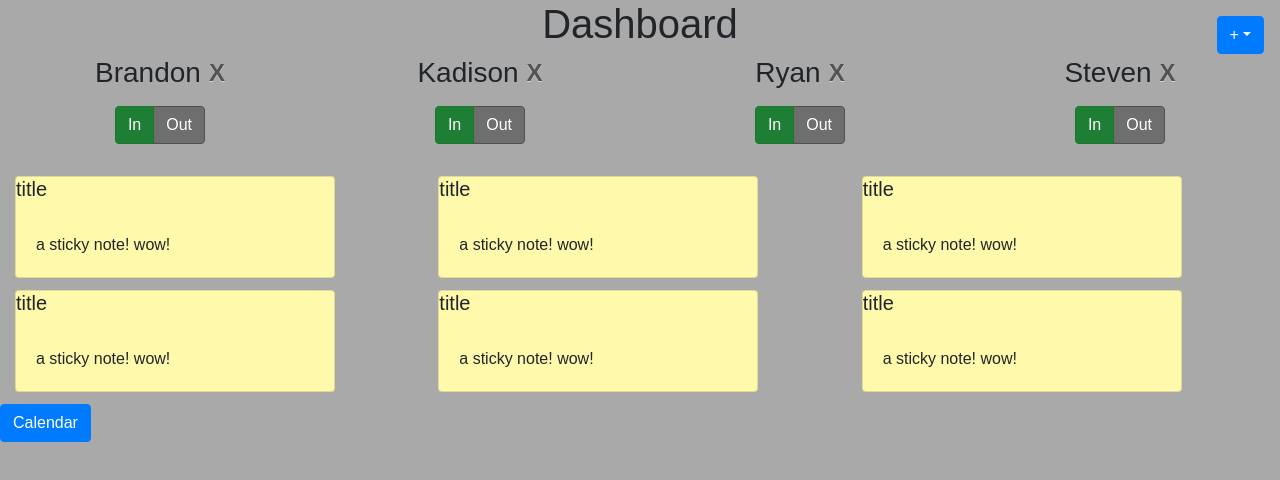
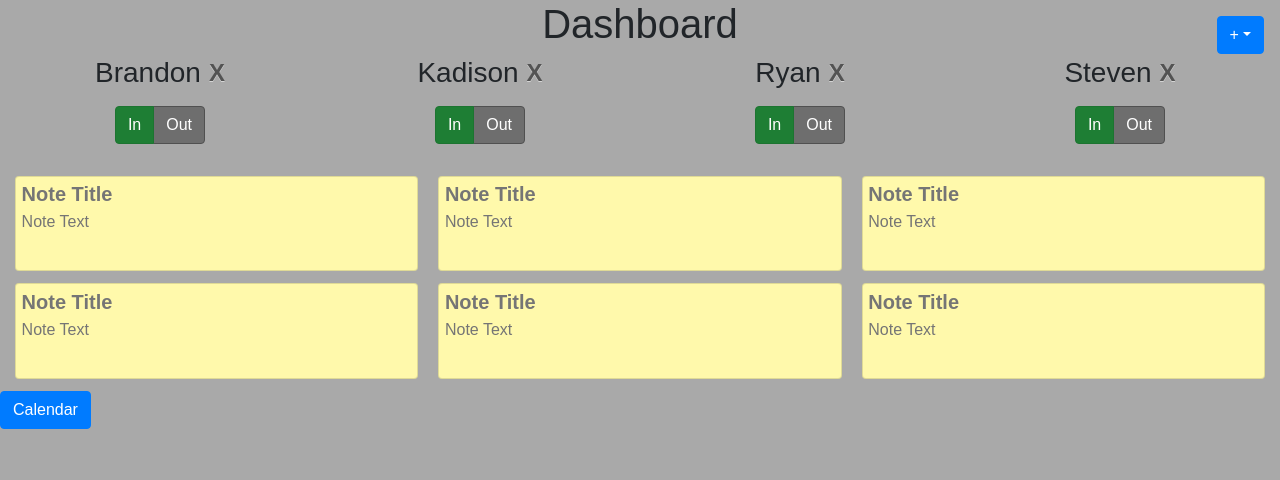
Before and after one commit to ryanfok97/roommate-hub, a React (Create React App) app in the folder react/: page / in a window 1280 px wide. Shown: the top 480 px of the page. Built offline with nearby package versions, Linux system fonts and the light colour scheme.

Commit message:
editable note title and text with styling...probably will need to add it to state in future? tbd

```diff
--- a/react/src/components/StickyNote.jsx
+++ b/react/src/components/StickyNote.jsx
@@ -1,23 +1,22 @@
 import React, { Component } from 'react';
-import { Card } from 'react-bootstrap';
+import { Card, Form } from 'react-bootstrap';
 
 class StickyNote extends Component {
     render() {
         /* TODO:
-            * resizable
-            * editable
-            * bold/italic/underline/strikethrough capability
-            * list capability
-            * lil x button to delete
-            * titles
+            * resizable (entire sticky note)
+            * editable (title, text both optional and editable)
+            * bold/italic/underline/strikethrough capability (for text)
+            * list capability (for text)
+            * lil x button to delete (top right corner)
+            * titles (optional and editable)
             * movable
         */
         return (
             <Card className='sticky-note'>
-                <Card.Title>title</Card.Title>
-                <Card.Body>
-                    <Card.Text>
-                        a sticky note! wow!
+                <Card.Body style={{padding: '.25rem'}}>
+                    <Card.Title as='input' className='sticky-note-title h5' placeholder='Note Title'></Card.Title>
+                    <Card.Text as='textarea' className='sticky-note-text' placeholder='Note Text'>
                     </Card.Text>
                 </Card.Body>
             </Card>
--- a/react/src/index.css
+++ b/react/src/index.css
@@ -28,7 +28,27 @@ code {
 
 .sticky-note {
     background-color: rgb(255, 249, 171);
-    max-width: 20rem;
+    max-width: 30rem;
+}
+
+.sticky-note-title {
+    background-color: transparent;
+    border: none;
+    font-weight: bold;
+    margin: 0;
+    outline: none;
+    padding: .1rem;
+    width: 100%;
+}
+
+.sticky-note-text {
+    background-color: transparent;
+    border: none;
+    outline: none;
+    padding: .1rem;
+    resize: none;
+    transition: none;
+    width: 100%;
 }
 
 .text-center {
```
